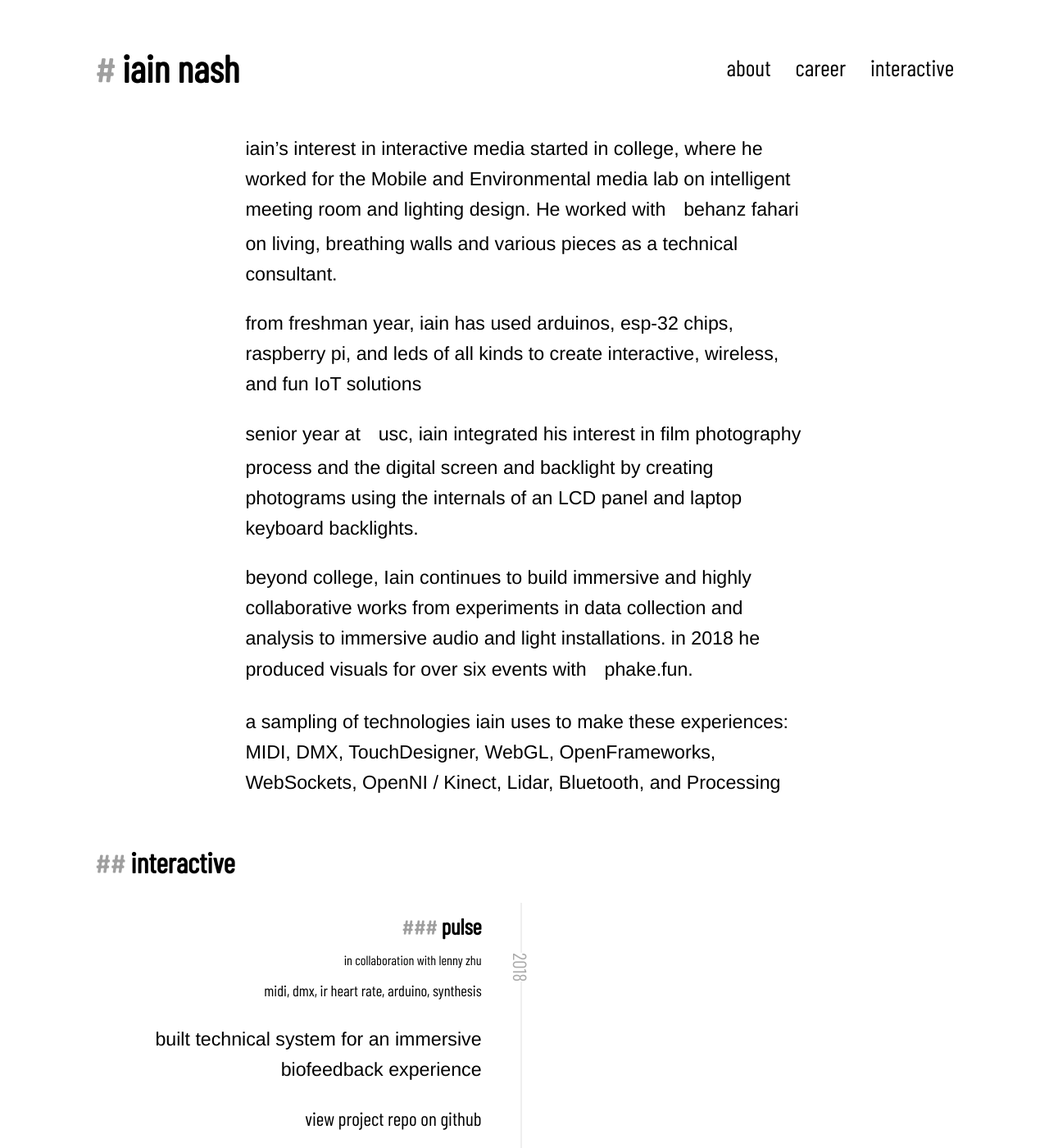
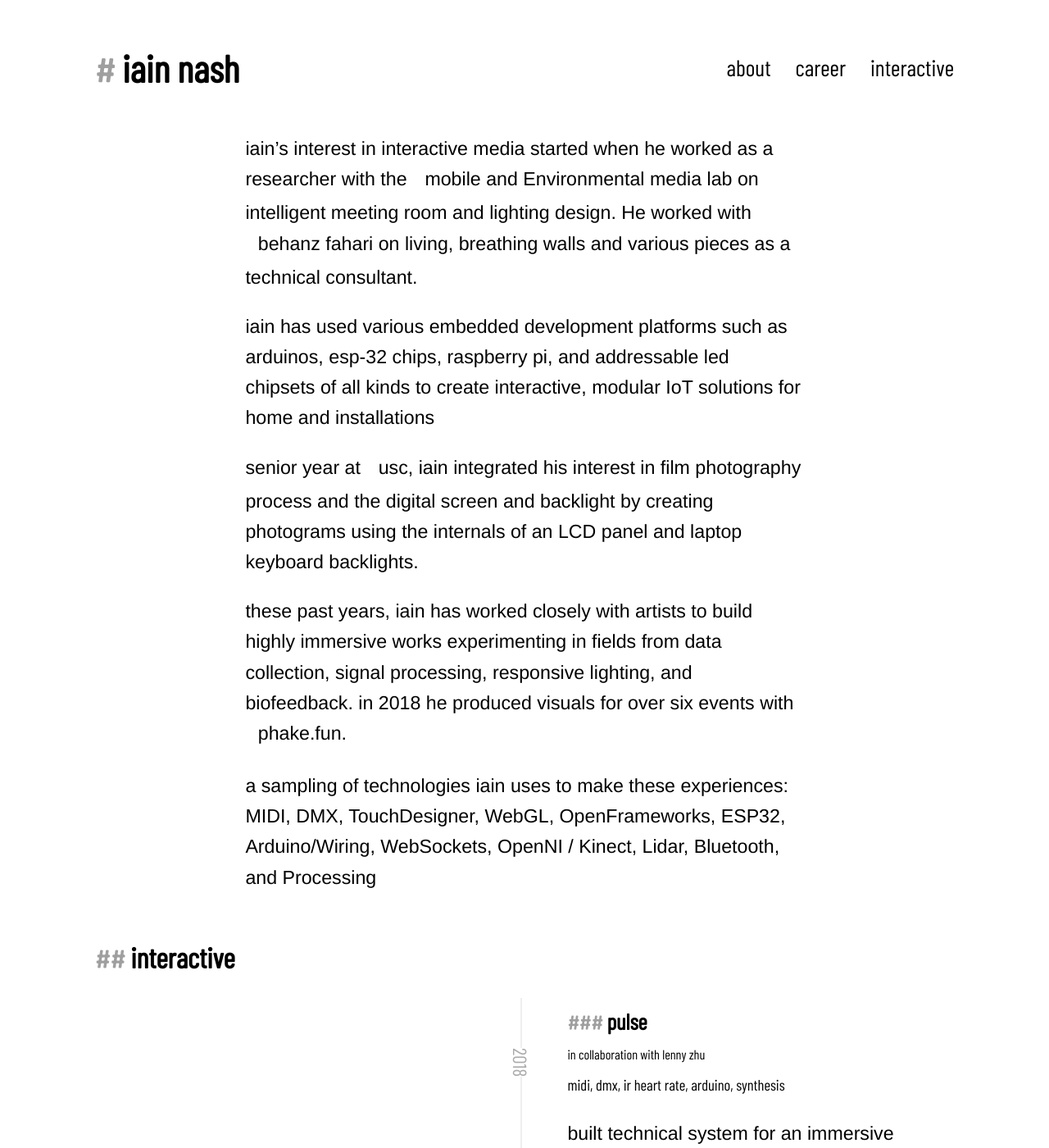
Before and after one commit to iainnash/iainnash.github.io, a Jekyll site: the page built from interactive.md, in a window 1280 px wide and 1400 px high. Shown: the whole window at 82% size. Built offline with Jekyll 4.4.1, drawn with Linux system fonts in a browser that asks for light colours; a style sheet for code colours, icons or effects is not loaded; some of the changed text lies outside the part shown.

Commit message:
overall website updates

```diff
--- a/interactive.md
+++ b/interactive.md
@@ -3,12 +3,12 @@
 layout: interactive
 ---
 
-iain's interest in interactive media started in college, where he worked for the Mobile and Environmental media lab on intelligent meeting room and lighting design. He worked with <a href="http://behnazfarahi.com">behanz fahari</a> on living, breathing walls and various pieces as a technical consultant.
+iain's interest in interactive media started when he worked as a researcher with the <a href="http://mobilemedia.usc.edu/">mobile and Environmental media lab</a> on intelligent meeting room and lighting design. He worked with <a href="http://behnazfarahi.com">behanz fahari</a> on living, breathing walls and various pieces as a technical consultant.
 
-from freshman year, iain has used arduinos, esp-32 chips, raspberry pi, and leds of all kinds to create interactive, wireless, and fun IoT solutions
+iain has used various embedded development platforms such as arduinos, esp-32 chips, raspberry pi, and addressable led chipsets of all kinds to create interactive, modular IoT solutions for home and installations
 
 senior year at <a href="http://usc.edu/" title="university of southern california">usc</a>, iain integrated his interest in film photography process and the digital screen and backlight by creating photograms using the internals of an LCD panel and laptop keyboard backlights.
 
-beyond college, Iain continues to build immersive and highly collaborative works from experiments in data collection and analysis to immersive audio and light installations. in 2018 he produced visuals for over six events with <a href="http://phake.fun">phake.fun</a>.
+these past years, iain has worked closely with artists to build highly immersive works experimenting in fields from data collection, signal processing, responsive lighting, and biofeedback. in 2018 he produced visuals for over six events with <a href="http://phake.fun">phake.fun</a>.
 
-a sampling of technologies iain uses to make these experiences: MIDI, DMX, TouchDesigner, WebGL, OpenFrameworks, WebSockets, OpenNI / Kinect, Lidar, Bluetooth, and Processing
+a sampling of technologies iain uses to make these experiences: MIDI, DMX, TouchDesigner, WebGL, OpenFrameworks, ESP32, Arduino/Wiring, WebSockets, OpenNI / Kinect, Lidar, Bluetooth, and Processing
```
Also changed, not shown: _interactive/02-dome.md (+1 -1 lines), _interactive/07-interactive-scope.md (added, +9 -0 lines).
